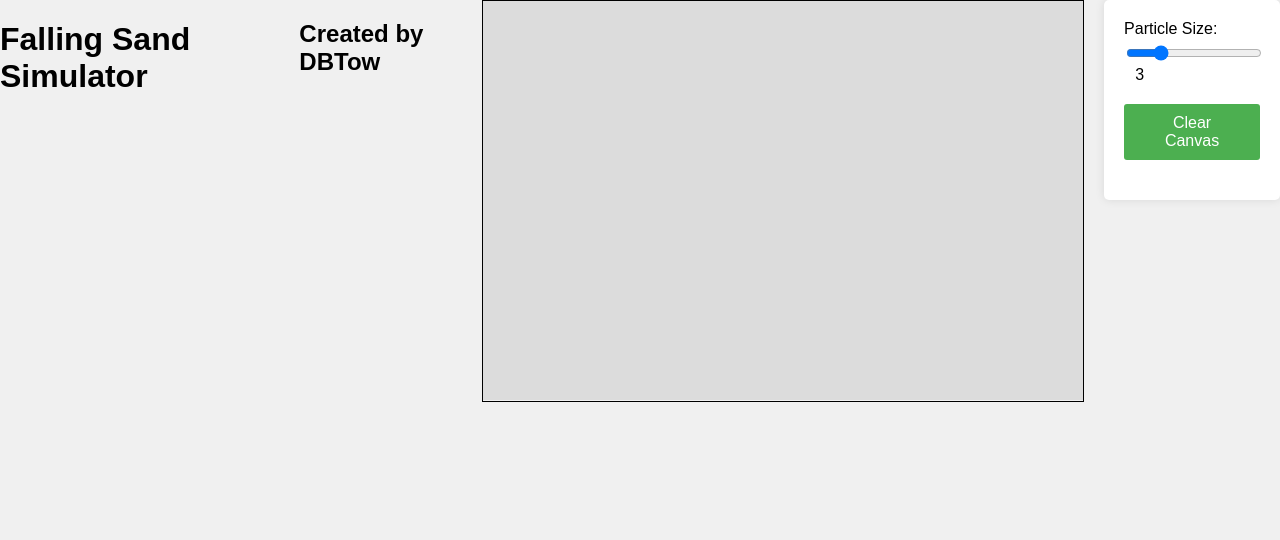
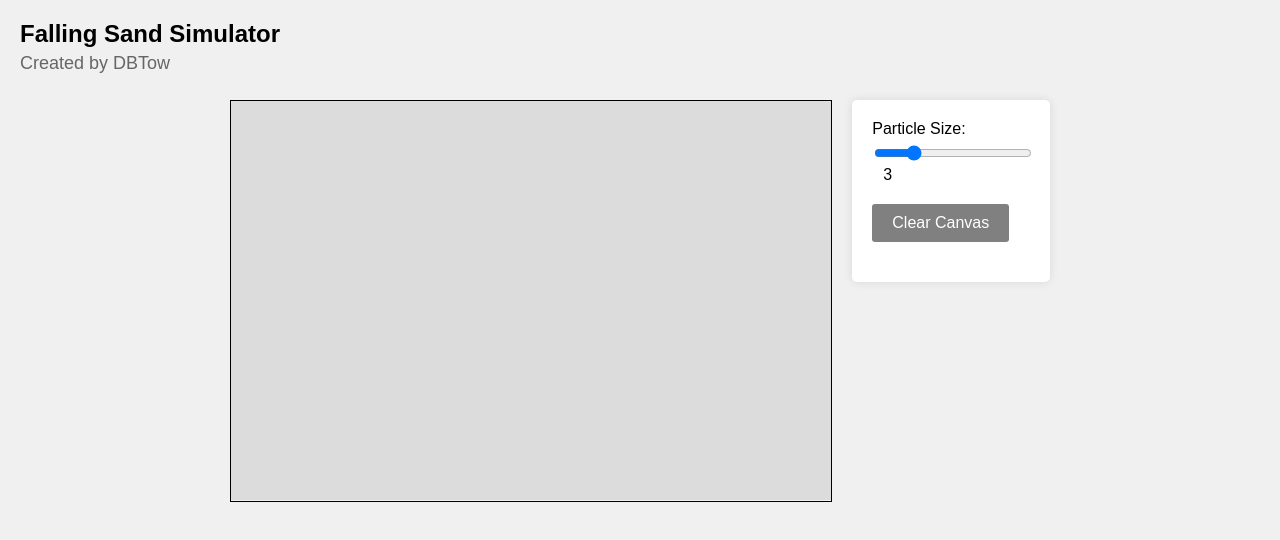
Before and after one commit to Etowww/FallingSandSimulator, a plain HTML site: page index.html in a window 1280 px wide. Drawn offline with Linux system fonts and the light colour scheme; animation ran at ten frames a second.

Commit message:
Updated Frontend

```diff
--- a/index.html
+++ b/index.html
@@ -7,8 +7,12 @@
     <link rel="stylesheet" href="styles.css">
 </head>
 <body>
+    <header>
         <h1>Falling Sand Simulator</h1>
         <h2>Created by DBTow</h2>
+    </header>
+
+    <main>
         <div id="canvasContainer">
             <canvas id="sandCanvas"></canvas>
         </div>
@@ -22,6 +26,7 @@
                 <button id="clearCanvas">Clear Canvas</button>
             </div>
         </div>
+    </main>
 
     <script src="sand.js"></script>
 </body>
--- a/styles.css
+++ b/styles.css
@@ -1,11 +1,36 @@
 body {
+    font-family: Arial, sans-serif;
+    margin: 0;
+    padding: 20px;
+    background-color: #f0f0f0;
+}
+
+header {
+    position: absolute;
+    top: 20px;
+    left: 20px;
+}
+
+h1, h2 {
+    margin: 0;
+}
+
+h1 {
+    font-size: 24px;
+    margin-bottom: 5px;
+}
+
+h2 {
+    font-size: 18px;
+    font-weight: normal;
+    color: #666;
+}
+
+main {
     display: flex;
     justify-content: center;
     align-items: flex-start;
-    height: 100vh;
-    margin: 0;
-    background-color: #f0f0f0;
-    font-family: Arial, sans-serif;
+    margin-top: 80px; /* To give space for the header */
 }
 
 #canvasContainer {
@@ -45,7 +70,7 @@ input[type="range"] {
 
 button {
     padding: 10px 20px;
-    background-color: #4CAF50;
+    background-color: #808080; /* Changed to grey */
     color: white;
     border: none;
     border-radius: 3px;
@@ -54,5 +79,5 @@ button {
 }
 
 button:hover {
-    background-color: #45a049;
+    background-color: #A9A9A9;
 }
```
Lines whose indentation alone changed are shown as unchanged.
